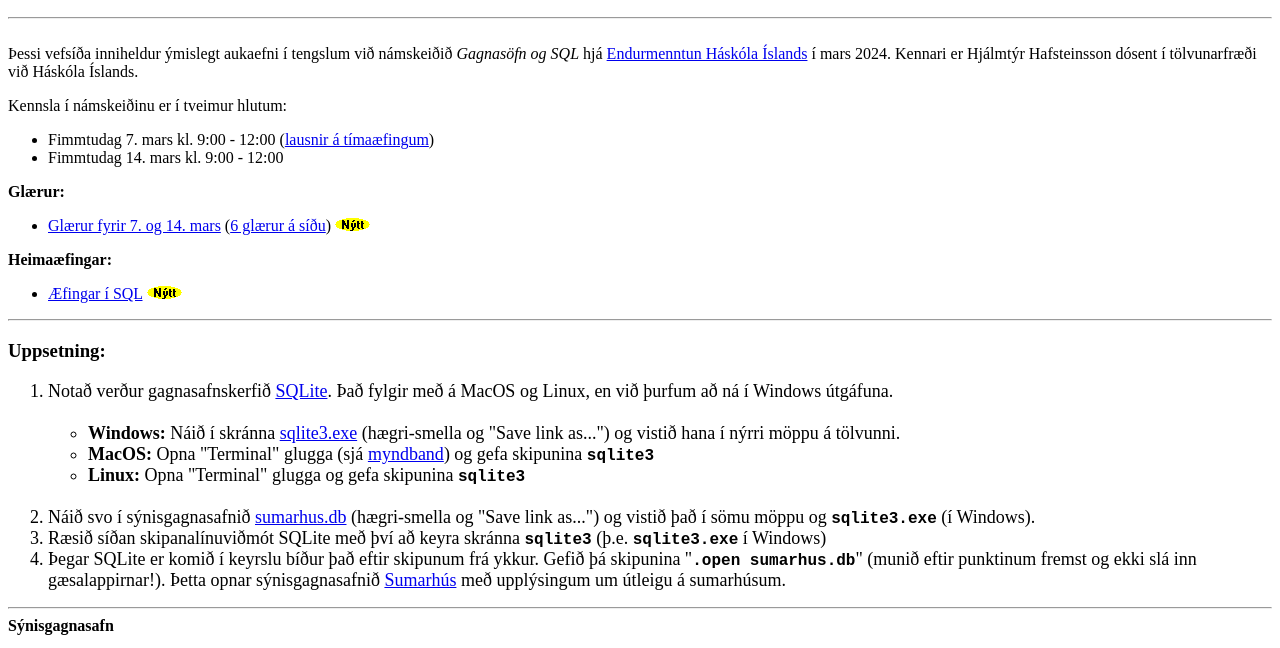
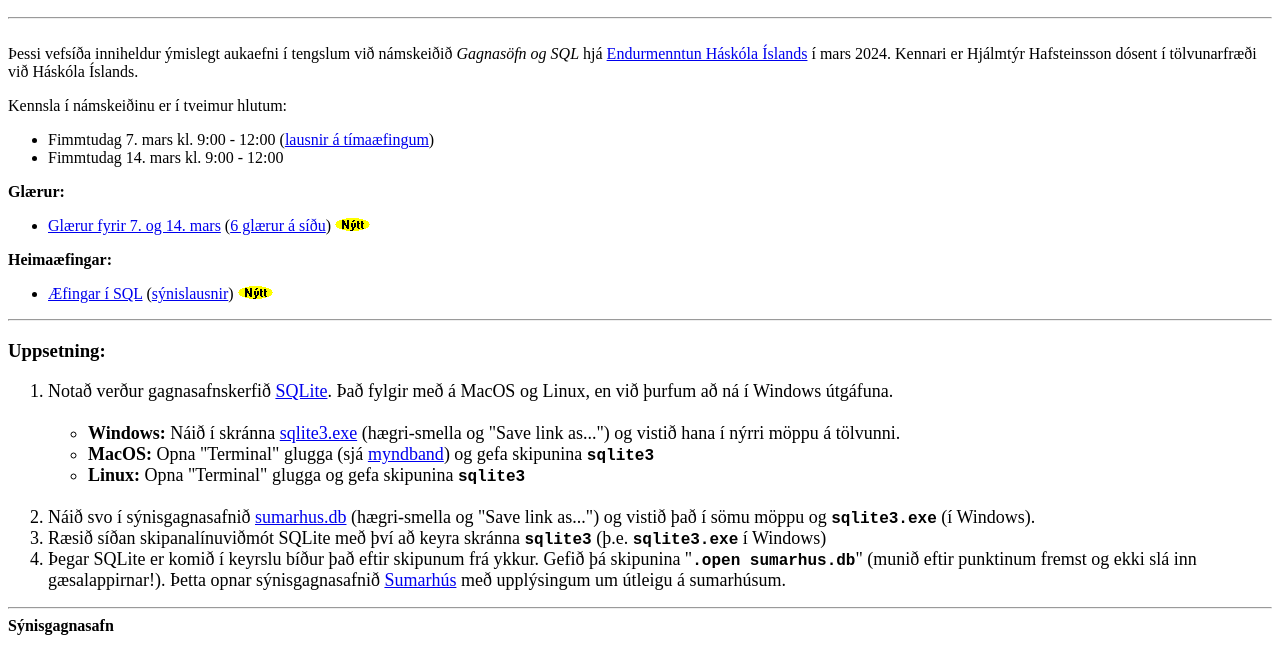
Before and after one commit to Hjalmtyr/SQL1, a plain HTML site: page index.html in a window 1280 px wide. Shown: the part 96-744 px from the top of the page. Drawn offline with Linux system fonts and the light colour scheme.

Commit message:
Lausnir á heimaæfingum

```diff
--- a/index.html
+++ b/index.html
@@ -33,7 +33,7 @@ Kennsla í námskeiðinu er í tveimur hlutum:
 
 <b>Heimaæfingar:</b>
 <ul>
-  <li> <a href="verk1.html">Æfingar í SQL</a> <img src="nytt.gif">
+  <li> <a href="verk1.html">Æfingar í SQL</a> (<a href="verk1-lausnir.html">sýnislausnir</a>) <img src="nytt.gif">
 </ul>
 
 <hr>
```
Also changed, not shown: verk1-lausnir.html (renamed from verk1-lausnir-xxx.html).
